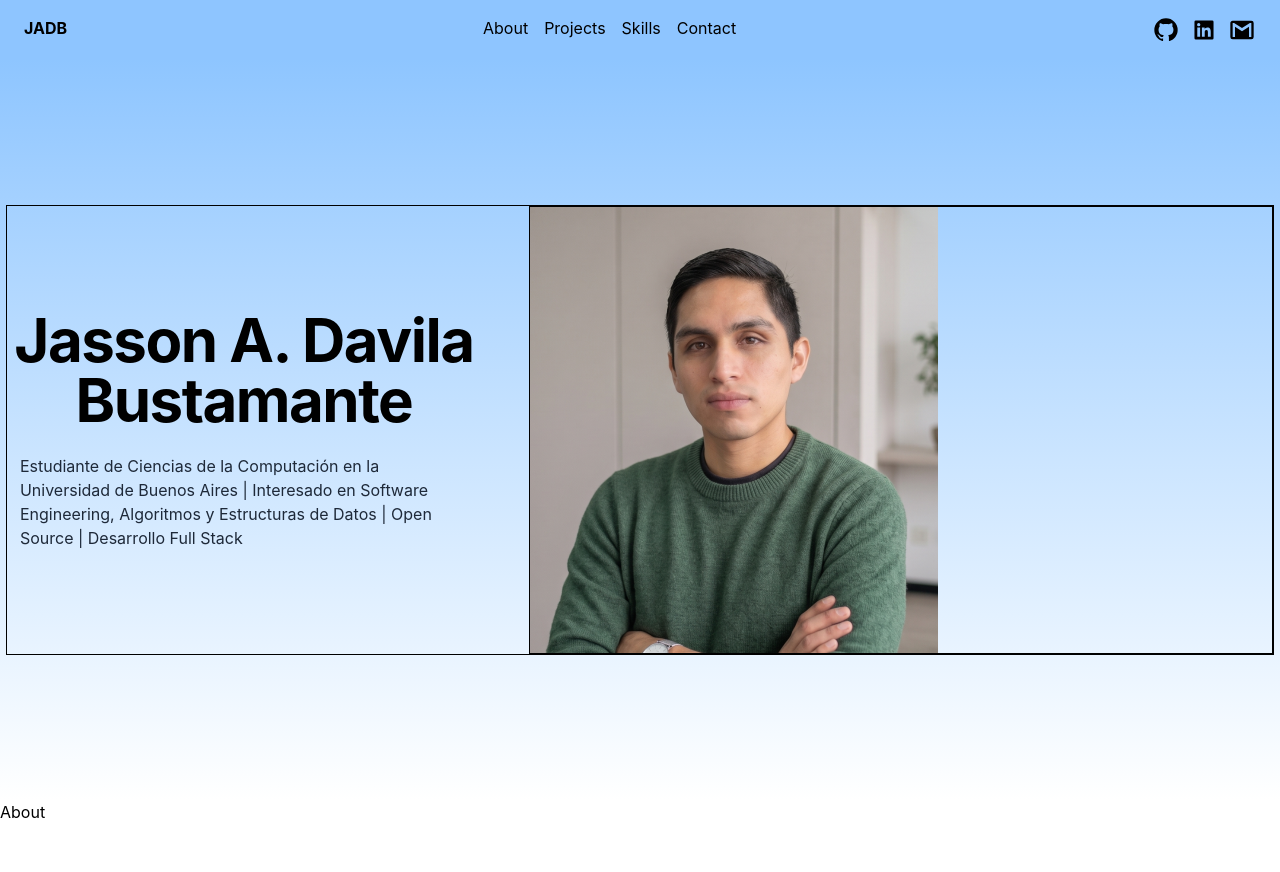
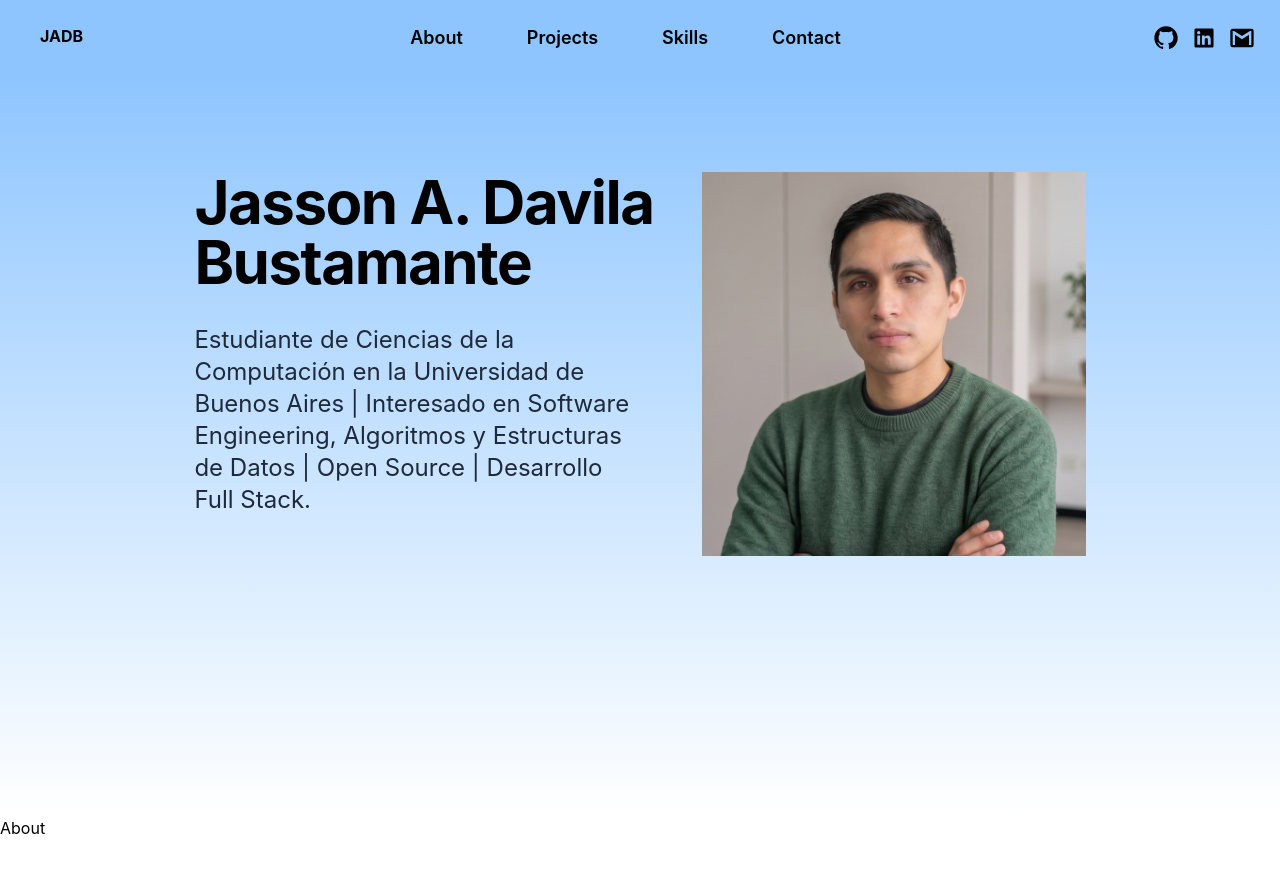
Before and after one commit to Jasson-01/Portfolio, a React app: page / in a window 1280 px wide. Shown: the top 872 px of the page. Built offline with nearby package versions, Linux system fonts and the light colour scheme; the HTML template or start-up script is replaced by a standard one.

Commit message:
Primer prototipo de los componentes Navbar y Hero - terminado

```diff
--- a/src/components/layout/Navbar.tsx
+++ b/src/components/layout/Navbar.tsx
@@ -6,25 +6,25 @@ const Navbar = () => {
   return (
     <div className="sticky top-0 z-10 flex justify-between gap-x-4 bg-blue-300 px-6 py-4">
       <div className="font-bold">
-        <p className="flex items-center gap-x-2">JADB</p>
+        <p className="flex items-center gap-x-2 cursor-pointer px-4 py-2">JADB</p>
       </div>
       <div>
-        <ul className="flex gap-x-4 list-none">
-          <li>
-            <a href="#about">About</a>
+        <ul className="flex gap-x-8 list-none font-semibold text-lg ">
+          <li className="px-4 py-2 hover:bg-gray-500/30">
+            <a  href="#about">About</a>
           </li>
-          <li>
+          <li className="px-4 py-2  hover:bg-gray-500/30">
             <a href="#projects">Projects</a>
           </li>
-          <li>
+          <li className="px-4 py-2  hover:bg-gray-500/30">
             <a href="#skills">Skills</a>
           </li>
-          <li>
+          <li className="px-4 py-2  hover:bg-gray-500/30">
             <a href="#contact">Contact</a>
           </li>
         </ul>
       </div>
-      <div className="flex items-center gap-x-3 bg-blue-300 ">
+      <div className="flex items-center gap-x-3 bg-blue-300 cursor-pointer">
         <img src={LogoGitHub} alt="GitHub" className="h-7 w-7" />
         <img src={LogoLinkedin} alt="LinkedIn" className="h-5 w-6" />
         <img src={LogoEmail} alt="Gmail" className="h-7 w-7" />
--- a/src/components/sections/Hero.tsx
+++ b/src/components/sections/Hero.tsx
@@ -1,14 +1,14 @@
 
 const Hero = () => {
   return (
-    <section className="flex flex-col justify-center items-center min-h-[calc(100vh-60px)] bg-gradient-to-b from-blue-300 to-white">
-      <div className="flex gap-x-12 border justify-center items-center ">
-        <div className="flex flex-col justify-center items-center space-y-6">
-          <h1 className="text-6xl font-bold tracking-tight text-center">Jasson A. Davila Bustamante</h1>
-          <p className="max-w-md text-gray-800">Estudiante de Ciencias de la Computación en la Universidad de Buenos Aires  | Interesado en Software Engineering, Algoritmos y Estructuras de Datos | Open Source | Desarrollo Full Stack</p>
+    <section className="flex flex-col justify-start pt-24 items-center min-h-[calc(100vh-60px)] bg-linear-to-b from-blue-300 to-white">
+      <div className="flex gap-x-12 justify-center items-start">
+        <div className="flex flex-col justify-start items-stretch space-y-8">
+          <h1 className="text-6xl font-bold tracking-tight">Jasson A. Davila <br />Bustamante</h1>
+          <p className="max-w-md text-gray-800 text-2xl">Estudiante de Ciencias de la Computación en la Universidad de Buenos Aires  | Interesado en Software Engineering, Algoritmos y Estructuras de Datos | Open Source | Desarrollo Full Stack.</p>
         </div>
-        <div className="border w-full h-full object-cover">
-          <img src="/assets/images_perfil/jason-perfil-2.png" alt="imagen perfil" />
+        <div className="w-96 h-96 object-cover">
+          <img className="w-full h-full object-cover" src="/assets/images_perfil/jason-perfil-2.png" alt="imagen perfil" />
         </div>
       </div>
     </section>
```
